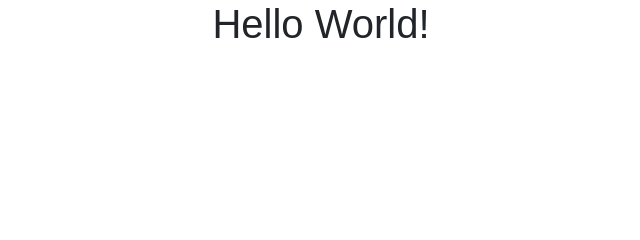
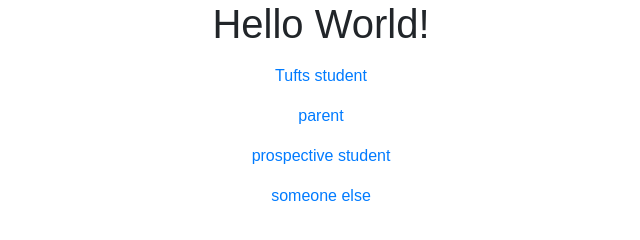
Before and after one commit to Ting-Kerbell/TuftsInteractiveMaps, a website: page public/index.html in a window 1280 px wide. Shown: the whole page, without its empty margins (319-959 px from the left). Drawn offline with nearby package versions, Linux system fonts and the light colour scheme.

Commit message:
first html push

```diff
--- a/public/index.html
+++ b/public/index.html
@@ -16,6 +16,20 @@
       </div>
       <div class="col-sm-12 col-md-6">
         <h1>Hello World!</h1>
+        <ul class="nav flex-column">
+  <li class="nav-item">
+    <a class="nav-link active" href="#">Tufts student</a>
+  </li>
+  <li class="nav-item">
+    <a class="nav-link" href="#">parent</a>
+  </li>
+  <li class="nav-item">
+    <a class="nav-link" href="#">prospective student</a>
+  </li>
+  <li class="nav-item">
+    <a class="nav-link" href="#">someone else</a>
+  </li>
+</ul>
       </div>
       <div class="col-3 d-none d-md-block">
       </div>
```
